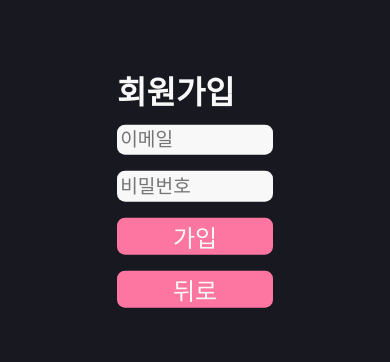
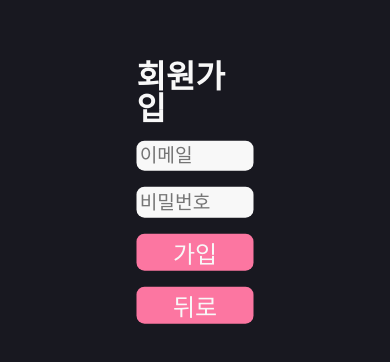
Before and after one commit to dannyp0930/wanted-pre-onboarding-challenge-fe-1, a React (Create React App) app: page /signup in a window 390 px wide. Shown: the part 230-592 px from the top of the page. Built offline with nearby package versions, Linux system fonts and the light colour scheme.

Commit message:
DESIGN: 반응형 웹

```diff
--- a/src/routes/Home/style.ts
+++ b/src/routes/Home/style.ts
@@ -19,8 +19,16 @@ export const Title = styled.h1`
 
 export const Article = styled.article`
   margin-top: 2rem;
-  width: 80%;
+  width: 50%;
   display: flex;
+
+  @media screen and (max-width: 1023px){
+    width: 65%;
+  }
+
+  @media screen and (max-width: 767px){
+    width: 80%;
+  }
 `;
 
 export const Items = styled.ul`
--- a/src/styles/form.ts
+++ b/src/styles/form.ts
@@ -8,7 +8,7 @@ export const Container = styled.article`
   display: flex;
   flex-direction: column;
   row-gap: 1rem;
-  width: 40%;
+  width: 30%;
 `;
 
 export const Form = styled.form`
```
